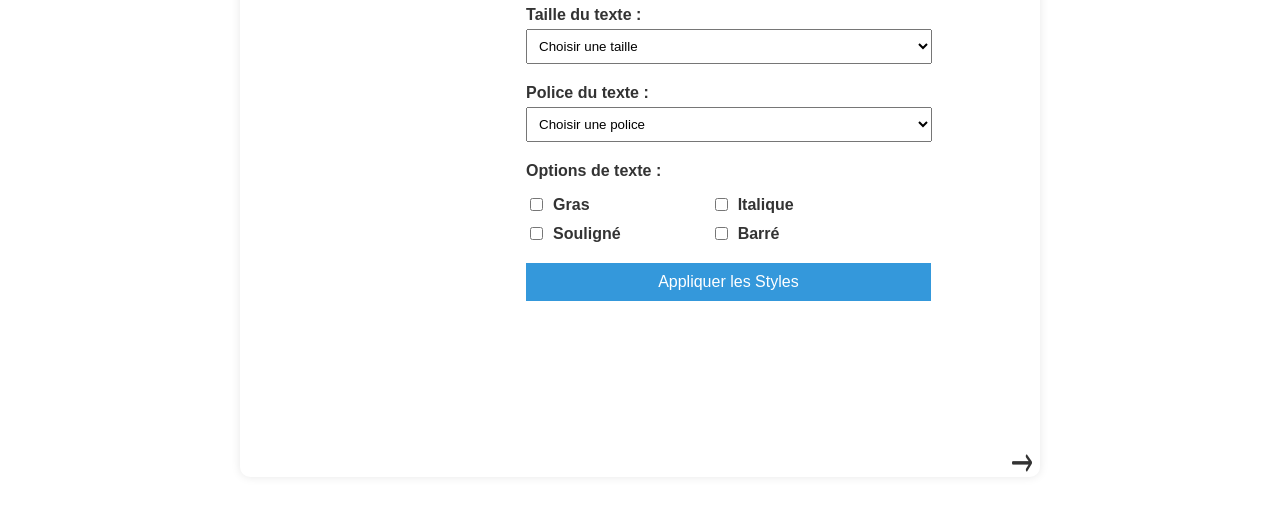
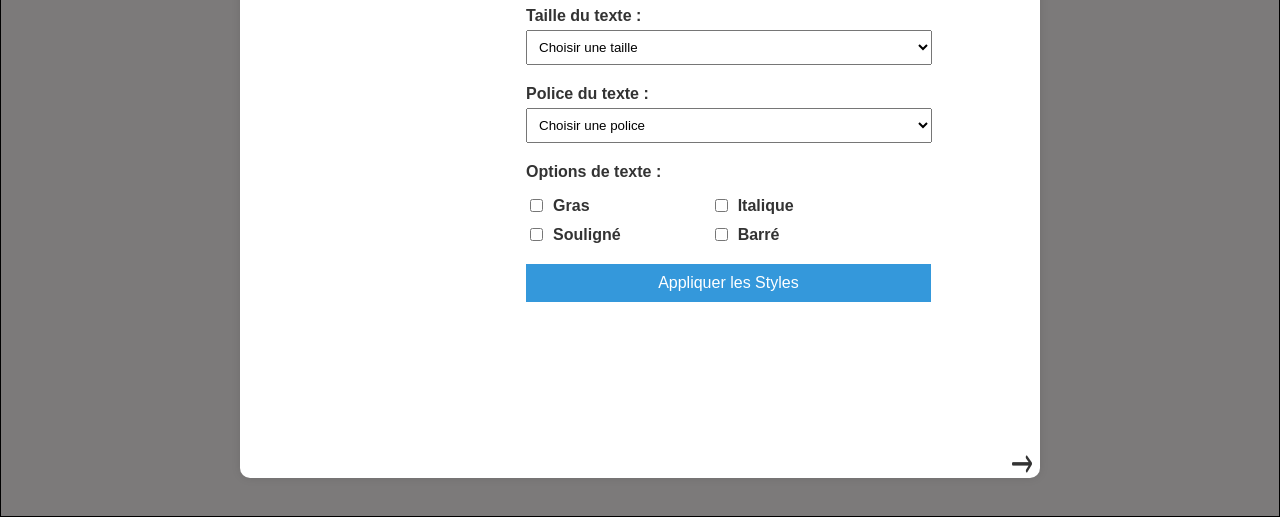
Before and after one commit to romaindenis1/CssEditor, a plain HTML site: page TestWeb/index.html in a window 1280 px wide. Shown: the part 285-802 px from the top of the page. Drawn offline with Linux system fonts and the light colour scheme.

Commit message:
Commit BackgroundChange
Read comments in flex.css

```diff
--- a/TestWeb/style/flex.css
+++ b/TestWeb/style/flex.css
@@ -14,8 +14,12 @@ body {
   transition: background-color 0.3s, color 0.3s;
 }
 
+/* Matthieu didn't want to use a global.css i hate him */
+/* I was going to work on this because i'm bored in class but */
+/* I can't be asked to remake the css */
+/* Maybe in another life */
 :root {
-  --background-color: #ffffff;
+  --background-color: #7C7A7A;
   --text-color: #333333;
   --container-bg-color: #ffffff;
   --container-text-color: #333333;
--- a/TestWeb/style/index.css
+++ b/TestWeb/style/index.css
@@ -7,10 +7,11 @@ body {
   align-items: center;
   height: 100vh;
   margin: 0;
+  border: 1px black solid;
 }
 
 :root {
-  --background-color: #ffffff;
+  --background-color: #7C7A7A;
   --text-color: #333333;
   --container-bg-color: #ffffff;
   --container-text-color: #333333;
```
